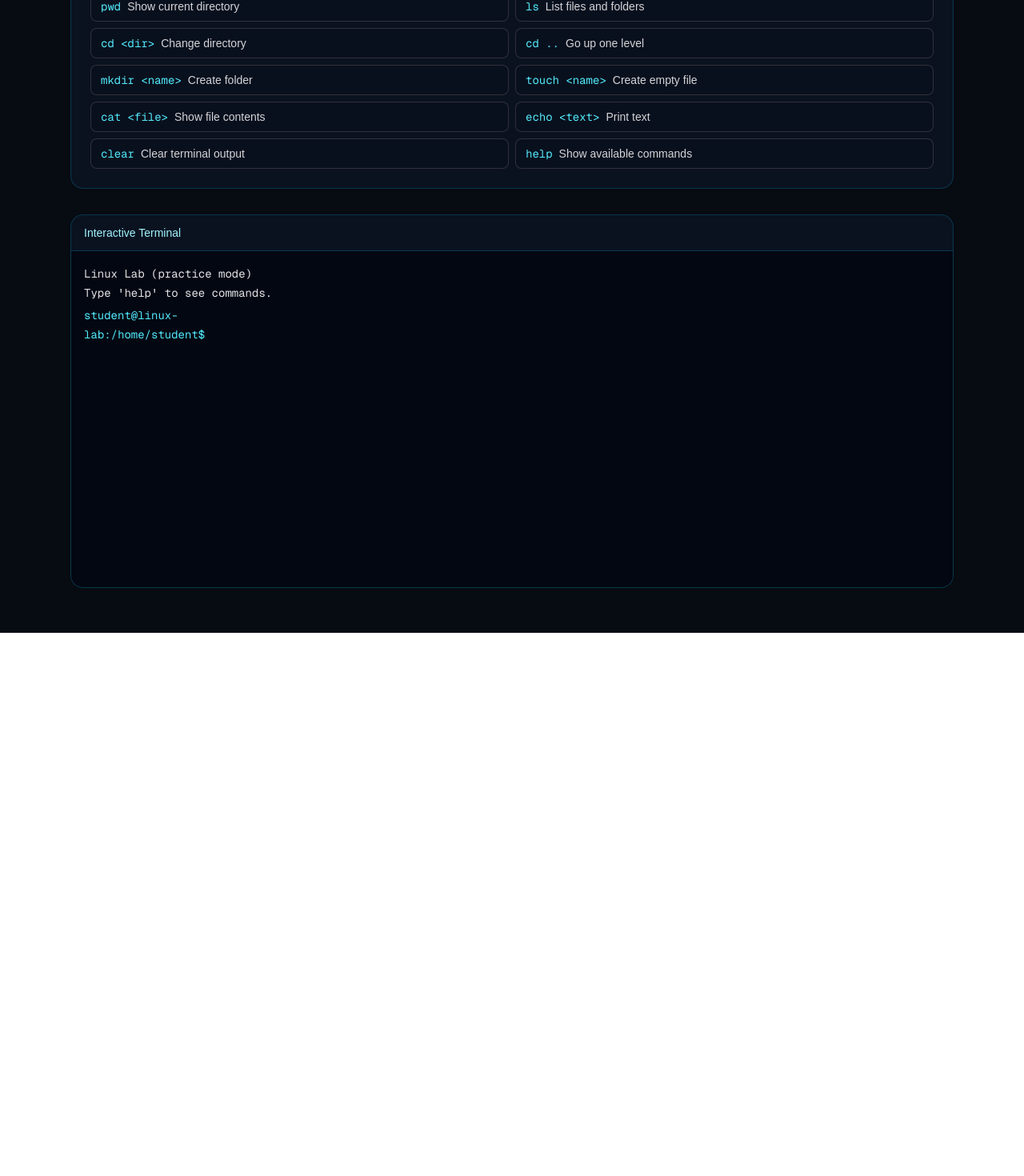
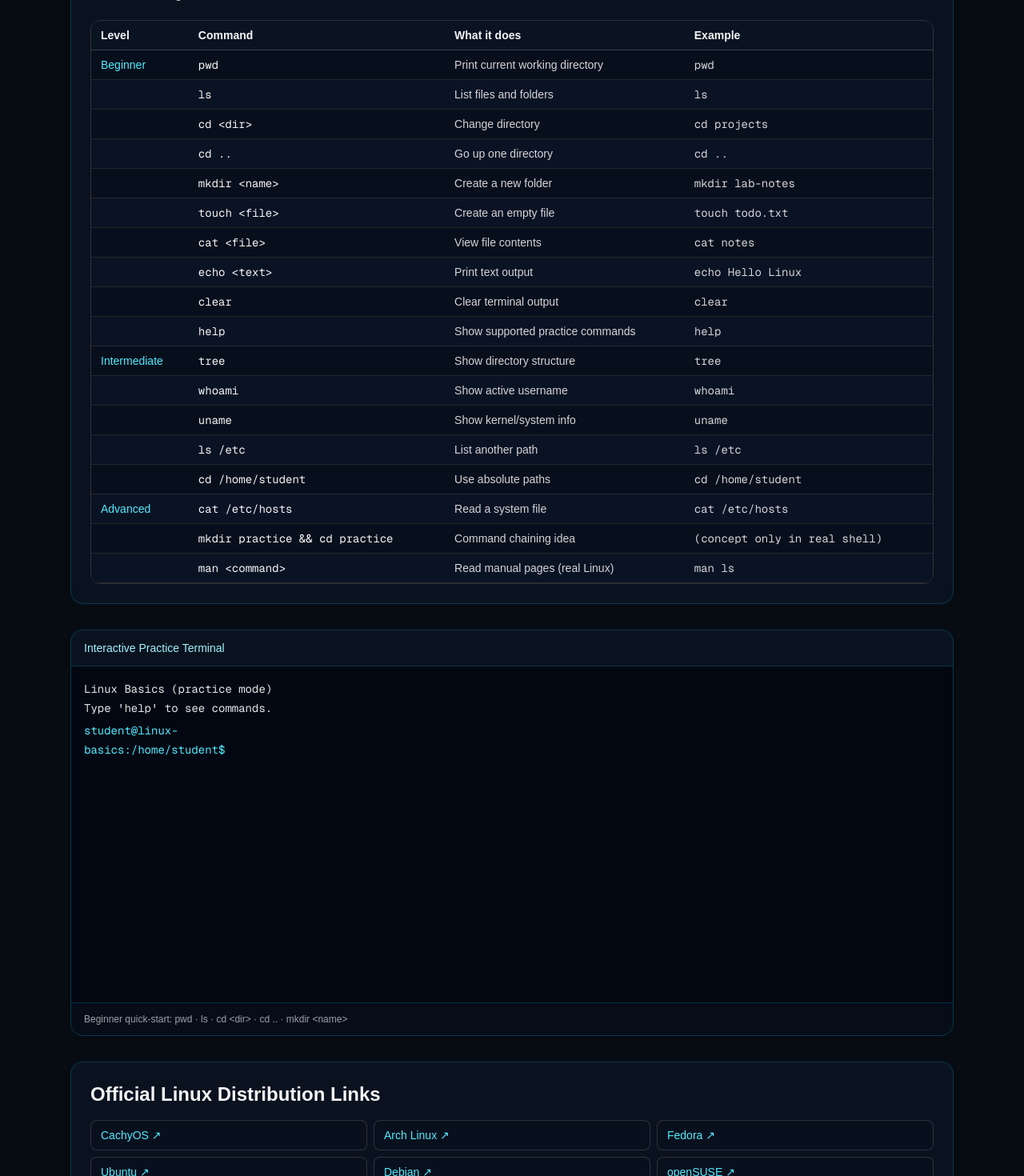
Before and after one commit to DigitalRonin73/Tired-Dad-Tech, a Next.js app: page /linux-lab in a window 1280 px wide. Shown: the part 300-1770 px from the top of the page at 80% size. Before the commit the page ends 1091 px from the top, so only its background shows below. Built offline with nearby package versions, Linux system fonts and the light colour scheme.

Commit message:
Rename Linux Lab to Linux Basics and add structured cheat sheet + distro links

```diff
--- a/src/app/linux-lab/page.tsx
+++ b/src/app/linux-lab/page.tsx
@@ -18,7 +18,7 @@ const ROOT: NodeType = {
         student: {
           type: "dir",
           children: {
-            projects: { type: "dir", children: { "readme.txt": { type: "file", content: "Welcome to Linux Lab." } } },
+            projects: { type: "dir", children: { "readme.txt": { type: "file", content: "Welcome to Linux Basics." } } },
             downloads: { type: "dir", children: {} },
             notes: { type: "file", content: "Practice makes progress." },
           },
@@ -31,17 +31,54 @@ const ROOT: NodeType = {
   },
 };
 
-const MUST_KNOW = [
-  ["pwd", "Show current directory"],
-  ["ls", "List files and folders"],
-  ["cd <dir>", "Change directory"],
-  ["cd ..", "Go up one level"],
-  ["mkdir <name>", "Create folder"],
-  ["touch <name>", "Create empty file"],
-  ["cat <file>", "Show file contents"],
-  ["echo <text>", "Print text"],
-  ["clear", "Clear terminal output"],
-  ["help", "Show available commands"],
+const COMMAND_SECTIONS: Array<{
+  level: "Beginner" | "Intermediate" | "Advanced";
+  items: Array<{ cmd: string; desc: string; example: string }>;
+}> = [
+  {
+    level: "Beginner",
+    items: [
+      { cmd: "pwd", desc: "Print current working directory", example: "pwd" },
+      { cmd: "ls", desc: "List files and folders", example: "ls" },
+      { cmd: "cd <dir>", desc: "Change directory", example: "cd projects" },
+      { cmd: "cd ..", desc: "Go up one directory", example: "cd .." },
+      { cmd: "mkdir <name>", desc: "Create a new folder", example: "mkdir lab-notes" },
+      { cmd: "touch <file>", desc: "Create an empty file", example: "touch todo.txt" },
+      { cmd: "cat <file>", desc: "View file contents", example: "cat notes" },
+      { cmd: "echo <text>", desc: "Print text output", example: "echo Hello Linux" },
+      { cmd: "clear", desc: "Clear terminal output", example: "clear" },
+      { cmd: "help", desc: "Show supported practice commands", example: "help" },
+    ],
+  },
+  {
+    level: "Intermediate",
+    items: [
+      { cmd: "tree", desc: "Show directory structure", example: "tree" },
+      { cmd: "whoami", desc: "Show active username", example: "whoami" },
+      { cmd: "uname", desc: "Show kernel/system info", example: "uname" },
+      { cmd: "ls /etc", desc: "List another path", example: "ls /etc" },
+      { cmd: "cd /home/student", desc: "Use absolute paths", example: "cd /home/student" },
+    ],
+  },
+  {
+    level: "Advanced",
+    items: [
+      { cmd: "cat /etc/hosts", desc: "Read a system file", example: "cat /etc/hosts" },
+      { cmd: "mkdir practice && cd practice", desc: "Command chaining idea", example: "(concept only in real shell)" },
+      { cmd: "man <command>", desc: "Read manual pages (real Linux)", example: "man ls" },
+    ],
+  },
+];
+
+const DISTRO_LINKS = [
+  { name: "CachyOS", url: "https://cachyos.org/" },
+  { name: "Arch Linux", url: "https://archlinux.org/" },
+  { name: "Fedora", url: "https://fedoraproject.org/" },
+  { name: "Ubuntu", url: "https://ubuntu.com/" },
+  { name: "Debian", url: "https://www.debian.org/" },
+  { name: "openSUSE", url: "https://www.opensuse.org/" },
+  { name: "Linux Mint", url: "https://linuxmint.com/" },
+  { name: "Manjaro", url: "https://manjaro.org/" },
 ];
 
 function deepClone<T>(obj: T): T {
@@ -92,13 +129,15 @@ export default function LinuxLabPage() {
   const [fsRoot, setFsRoot] = useState<NodeType>(() => deepClone(ROOT));
   const [cwd, setCwd] = useState<string[]>(["home", "student"]);
   const [lines, setLines] = useState<string[]>([
-    "Linux Lab (practice mode)",
+    "Linux Basics (practice mode)",
     "Type 'help' to see commands.",
   ]);
   const [input, setInput] = useState("");
   const inputRef = useRef<HTMLInputElement>(null);
 
-  const prompt = useMemo(() => `student@linux-lab:${normalizePath(cwd)}$`, [cwd]);
+  const prompt = useMemo(() => `student@linux-basics:${normalizePath(cwd)}$`, [cwd]);
+
+  const beginnerRows = COMMAND_SECTIONS[0].items;
 
   function print(out: string | string[]) {
     const arr = Array.isArray(out) ? out : [out];
@@ -118,35 +157,15 @@ export default function LinuxLabPage() {
     }
 
     if (cmd === "help") {
-      print([
-        "Available commands:",
-        ...MUST_KNOW.map(([c, d]) => `  ${c.padEnd(14)} ${d}`),
-        "  whoami         Print current user",
-        "  uname          Show system info",
-        "  tree           Show directory tree",
-      ]);
+      const all = COMMAND_SECTIONS.flatMap((s) => s.items.map((i) => [i.cmd, i.desc] as const));
+      print(["Available commands:", ...all.map(([c, d]) => `  ${c.padEnd(18)} ${d}`)]);
       return;
     }
 
-    if (cmd === "pwd") {
-      print(normalizePath(cwd));
-      return;
-    }
-
-    if (cmd === "whoami") {
-      print("student");
-      return;
-    }
-
-    if (cmd === "uname") {
-      print("Linux linux-lab 6.8.0-practice x86_64 GNU/Linux");
-      return;
-    }
-
-    if (cmd === "echo") {
-      print(arg);
-      return;
-    }
+    if (cmd === "pwd") return print(normalizePath(cwd));
+    if (cmd === "whoami") return print("student");
+    if (cmd === "uname") return print("Linux linux-basics 6.8.0-practice x86_64 GNU/Linux");
+    if (cmd === "echo") return print(arg);
 
     if (cmd === "ls") {
       const targetPath = resolvePath(cwd, arg || ".");
@@ -157,8 +176,7 @@ export default function LinuxLabPage() {
       const names = Object.entries(node.children ?? {})
         .sort(([a], [b]) => a.localeCompare(b))
         .map(([name, child]) => (child.type === "dir" ? `${name}/` : name));
-      print(names.length ? names.join("  ") : "");
-      return;
+      return print(names.length ? names.join("  ") : "");
     }
 
     if (cmd === "cd") {
@@ -178,8 +196,7 @@ export default function LinuxLabPage() {
       const node = getNode(fsRoot, targetPath);
       if (!node) return print(`cat: ${arg}: No such file or directory`);
       if (node.type !== "file") return print(`cat: ${arg}: Is a directory`);
-      print(node.content ?? "");
-      return;
+      return print(node.content ?? "");
     }
 
     if (cmd === "mkdir" || cmd === "touch") {
@@ -195,7 +212,6 @@ export default function LinuxLabPage() {
         }
         dir.children = dir.children ?? {};
         dir.children[arg] = cmd === "mkdir" ? { type: "dir", children: {} } : { type: "file", content: "" };
-        print("");
         return copy;
       });
       return;
@@ -204,8 +220,7 @@ export default function LinuxLabPage() {
     if (cmd === "tree") {
       const node = getNode(fsRoot, cwd);
       if (!node || node.type !== "dir") return print("tree: cannot read current directory");
-      print([`${normalizePath(cwd)}`, ...buildTree(node)]);
-      return;
+      return print([`${normalizePath(cwd)}`, ...buildTree(node)]);
     }
 
     print(`${cmd}: command not found`);
@@ -223,25 +238,45 @@ export default function LinuxLabPage() {
     <main className="tech-bg min-h-screen bg-[#070b12] text-zinc-100">
       <div className="mx-auto max-w-6xl px-4 py-10 sm:px-6 md:py-14">
         <Link href="/" className="text-cyan-300 hover:text-cyan-200">← Back to Home</Link>
-        <h1 className="mt-4 text-4xl font-semibold md:text-5xl">Linux Beginner Practice Lab</h1>
+        <h1 className="mt-4 text-4xl font-semibold md:text-5xl">Linux Basics</h1>
         <p className="mt-4 max-w-3xl text-zinc-300">
-          Practice must-know Linux commands in a safe fake terminal. No risk, just reps.
+          Learn Linux fundamentals with a clean cheat sheet and a safe interactive practice terminal.
         </p>
 
         <section className="mt-8 rounded-2xl border border-cyan-400/20 bg-[#0a1220] p-6">
-          <h2 className="text-2xl font-semibold">Must-Know Commands</h2>
-          <div className="mt-4 grid gap-2 sm:grid-cols-2">
-            {MUST_KNOW.map(([cmd, desc]) => (
-              <div key={cmd} className="rounded-lg border border-zinc-700/70 bg-[#09101d] px-3 py-2 text-sm">
-                <span className="font-mono text-cyan-300">{cmd}</span>
-                <span className="ml-2 text-zinc-300">{desc}</span>
-              </div>
-            ))}
+          <h2 className="text-2xl font-semibold">Command Cheat Sheet</h2>
+          <p className="mt-2 text-zinc-300">Focused on beginner essentials, with a few intermediate and advanced references.</p>
+
+          <div className="mt-5 overflow-x-auto rounded-xl border border-zinc-700/70">
+            <table className="w-full min-w-[780px] border-collapse text-sm">
+              <thead className="bg-[#091322] text-zinc-100">
+                <tr>
+                  <th className="border-b border-zinc-700 px-3 py-2 text-left">Level</th>
+                  <th className="border-b border-zinc-700 px-3 py-2 text-left">Command</th>
+                  <th className="border-b border-zinc-700 px-3 py-2 text-left">What it does</th>
+                  <th className="border-b border-zinc-700 px-3 py-2 text-left">Example</th>
+                </tr>
+              </thead>
+              <tbody>
+                {COMMAND_SECTIONS.flatMap((section) =>
+                  section.items.map((item, idx) => (
+                    <tr key={`${section.level}-${item.cmd}`} className="odd:bg-[#070f1c] even:bg-[#0a1324]">
+                      <td className="border-b border-zinc-800 px-3 py-2 align-top text-cyan-300">
+                        {idx === 0 ? section.level : ""}
+                      </td>
+                      <td className="border-b border-zinc-800 px-3 py-2 font-mono text-zinc-100">{item.cmd}</td>
+                      <td className="border-b border-zinc-800 px-3 py-2 text-zinc-300">{item.desc}</td>
+                      <td className="border-b border-zinc-800 px-3 py-2 font-mono text-zinc-300">{item.example}</td>
+                    </tr>
+                  ))
+                )}
+              </tbody>
+            </table>
           </div>
         </section>
 
         <section className="mt-8 rounded-2xl border border-cyan-400/20 bg-[#0a1220] p-0 overflow-hidden">
-          <div className="border-b border-cyan-400/20 px-4 py-3 text-sm text-cyan-200">Interactive Terminal</div>
+          <div className="border-b border-cyan-400/20 px-4 py-3 text-sm text-cyan-200">Interactive Practice Terminal</div>
           <div className="h-[420px] overflow-y-auto bg-[#030712] p-4 font-mono text-sm leading-6" onClick={() => inputRef.current?.focus()}>
             {lines.map((line, idx) => (
               <div key={`${line}-${idx}`} className="whitespace-pre-wrap break-words text-zinc-200">{line || " "}</div>
@@ -263,6 +298,26 @@ export default function LinuxLabPage() {
               />
             </div>
           </div>
+          <div className="border-t border-cyan-400/20 bg-[#060d19] px-4 py-3 text-xs text-zinc-400">
+            Beginner quick-start: {beginnerRows.slice(0, 5).map((r) => r.cmd).join(" · ")}
+          </div>
+        </section>
+
+        <section className="mt-8 rounded-2xl border border-cyan-400/20 bg-[#0a1220] p-6">
+          <h2 className="text-2xl font-semibold">Official Linux Distribution Links</h2>
+          <div className="mt-4 grid gap-2 sm:grid-cols-2 md:grid-cols-3">
+            {DISTRO_LINKS.map((distro) => (
+              <a
+                key={distro.name}
+                href={distro.url}
+                target="_blank"
+                rel="noreferrer"
+                className="rounded-lg border border-zinc-700/70 bg-[#09101d] px-3 py-2 text-sm text-cyan-300 hover:border-cyan-300/60 hover:text-cyan-200"
+              >
+                {distro.name} ↗
+              </a>
+            ))}
+          </div>
         </section>
       </div>
     </main>
--- a/src/app/page.tsx
+++ b/src/app/page.tsx
@@ -38,7 +38,7 @@ export default async function HomePage() {
             <span aria-hidden>↗</span>
           </Link>
           <Link className="nav-pill nav-pill-strong" href="/linux-lab">
-            <span>Linux Lab</span>
+            <span>Linux Basics</span>
             <span aria-hidden>↗</span>
           </Link>
         </div>
```
